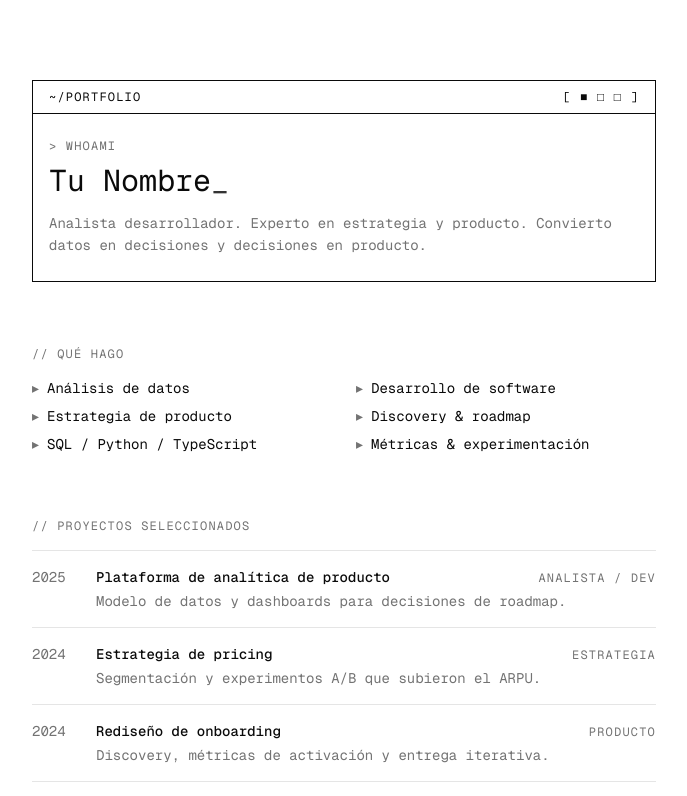
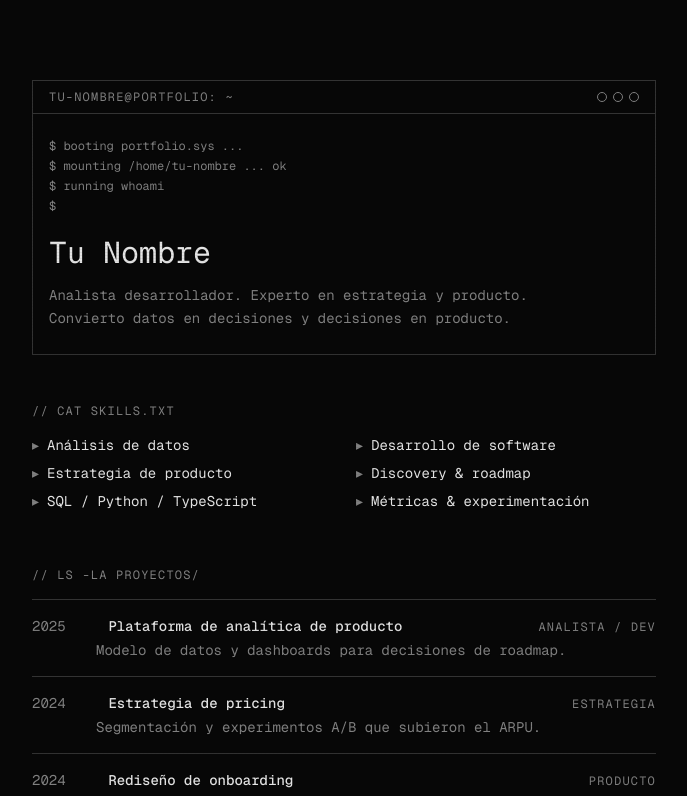
Before and after one commit to idmateos/igordiaz-web, a Next.js app: page / in a window 1280 px wide. Shown: the top 796 px of the page, without its empty margins (296-983 px from the left). Built offline with nearby package versions, Linux system fonts and the light colour scheme.

Commit message:
feat: add retro CRT terminal effects and boot sequence animation

```diff
--- a/app/globals.css
+++ b/app/globals.css
@@ -168,3 +168,72 @@
     @apply font-sans;
   }
 }
+
+/* ===== Retro CRT terminal effects ===== */
+
+/* Scanlines overlay */
+.crt-scanlines::before {
+  content: '';
+  position: fixed;
+  inset: 0;
+  z-index: 50;
+  pointer-events: none;
+  background: repeating-linear-gradient(
+    to bottom,
+    color-mix(in oklch, var(--foreground) 6%, transparent) 0px,
+    color-mix(in oklch, var(--foreground) 6%, transparent) 1px,
+    transparent 1px,
+    transparent 3px
+  );
+  mix-blend-mode: multiply;
+}
+
+/* Subtle vignette + flicker */
+.crt-screen {
+  animation: crt-flicker 4s infinite steps(60);
+}
+
+@keyframes crt-flicker {
+  0%,
+  97%,
+  100% {
+    opacity: 1;
+  }
+  98% {
+    opacity: 0.92;
+  }
+  99% {
+    opacity: 0.97;
+  }
+}
+
+/* Blinking block cursor */
+.crt-cursor {
+  display: inline-block;
+  width: 0.6em;
+  height: 1.05em;
+  margin-left: 0.1em;
+  background: var(--foreground);
+  vertical-align: text-bottom;
+  animation: crt-blink 1s steps(2) infinite;
+}
+
+@keyframes crt-blink {
+  50% {
+    opacity: 0;
+  }
+}
+
+/* Soft text glow like phosphor */
+.crt-glow {
+  text-shadow: 0 0 1px color-mix(in oklch, var(--foreground) 60%, transparent);
+}
+
+@media (prefers-reduced-motion: reduce) {
+  .crt-screen {
+    animation: none;
+  }
+  .crt-cursor {
+    animation: none;
+  }
+}
--- a/app/page.tsx
+++ b/app/page.tsx
@@ -1,3 +1,7 @@
+"use client"
+
+import { useEffect, useState } from "react"
+
 const STACK = [
   "Análisis de datos",
   "Desarrollo de software",
@@ -34,40 +38,120 @@ const WORK = [
   },
 ]
 
+const BOOT_LINES = [
+  "booting portfolio.sys ...",
+  "loading modules: analysis, dev, strategy, product ... ok",
+  "mounting /home/tu-nombre ... ok",
+  "running whoami",
+]
+
+function useBootSequence() {
+  const [shownLines, setShownLines] = useState<string[]>([])
+  const [done, setDone] = useState(false)
+
+  useEffect(() => {
+    const reduce = window.matchMedia("(prefers-reduced-motion: reduce)").matches
+    if (reduce) {
+      setShownLines(BOOT_LINES)
+      setDone(true)
+      return
+    }
+
+    let i = 0
+    const timers: ReturnType<typeof setTimeout>[] = []
+    const tick = () => {
+      setShownLines((prev) => [...prev, BOOT_LINES[i]])
+      i += 1
+      if (i < BOOT_LINES.length) {
+        timers.push(setTimeout(tick, 450))
+      } else {
+        timers.push(setTimeout(() => setDone(true), 500))
+      }
+    }
+    timers.push(setTimeout(tick, 350))
+    return () => timers.forEach(clearTimeout)
+  }, [])
+
+  return { shownLines, done }
+}
+
 export default function Page() {
+  const { shownLines, done } = useBootSequence()
+
   return (
-    <main className="min-h-screen bg-background text-foreground">
-      <div className="mx-auto flex min-h-screen max-w-2xl flex-col px-6 py-12 md:py-20">
-        {/* Header */}
-        <header className="mb-16 border border-foreground">
-          <div className="flex items-center justify-between border-b border-foreground px-4 py-2 text-xs uppercase tracking-widest">
-            <span>~/portfolio</span>
-            <span aria-hidden="true">[ ■ □ □ ]</span>
+    <main
+      className="crt-scanlines min-h-screen"
+      style={
+        {
+          "--term-bg": "oklch(0.13 0 0)",
+          "--term-fg": "oklch(0.92 0 0)",
+          "--term-dim": "oklch(0.6 0 0)",
+          "--term-line": "oklch(0.32 0 0)",
+          backgroundColor: "var(--term-bg)",
+          color: "var(--term-fg)",
+        } as React.CSSProperties
+      }
+    >
+      <div className="crt-screen crt-glow mx-auto flex min-h-screen max-w-2xl flex-col px-6 py-12 md:py-20">
+        {/* Window chrome */}
+        <div
+          className="overflow-hidden border"
+          style={{ borderColor: "var(--term-line)" }}
+        >
+          <div
+            className="flex items-center justify-between border-b px-4 py-2 text-xs uppercase tracking-widest"
+            style={{ borderColor: "var(--term-line)", color: "var(--term-dim)" }}
+          >
+            <span>tu-nombre@portfolio: ~</span>
+            <span aria-hidden="true" className="flex gap-1.5">
+              <span className="inline-block size-2.5 rounded-full border" style={{ borderColor: "var(--term-dim)" }} />
+              <span className="inline-block size-2.5 rounded-full border" style={{ borderColor: "var(--term-dim)" }} />
+              <span className="inline-block size-2.5 rounded-full border" style={{ borderColor: "var(--term-dim)" }} />
+            </span>
           </div>
+
+          {/* Boot sequence */}
           <div className="px-4 py-6">
-            <p className="text-xs uppercase tracking-widest text-muted-foreground">
-              {"> whoami"}
+            <div className="space-y-1 text-xs" style={{ color: "var(--term-dim)" }}>
+              {shownLines.map((line, idx) => (
+                <p key={idx}>
+                  <span className="select-none">$ </span>
+                  {line}
                 </p>
-            <h1 className="mt-2 text-2xl leading-tight md:text-3xl">
+              ))}
+            </div>
+
+            {/* whoami output */}
+            {done && (
+              <div className="mt-5 animate-in fade-in duration-500">
+                <h1 className="text-2xl leading-tight md:text-3xl">
                   Tu Nombre
-              <span className="inline-block w-3 animate-pulse">_</span>
+                  <span className="crt-cursor" aria-hidden="true" />
                 </h1>
-            <p className="mt-3 text-sm leading-relaxed text-muted-foreground">
-              Analista desarrollador. Experto en estrategia y producto. Convierto
-              datos en decisiones y decisiones en producto.
+                <p className="mt-3 max-w-prose text-sm leading-relaxed" style={{ color: "var(--term-dim)" }}>
+                  Analista desarrollador. Experto en estrategia y producto.
+                  Convierto datos en decisiones y decisiones en producto.
                 </p>
               </div>
-        </header>
+            )}
+          </div>
+        </div>
 
+        {/* Content fades in after boot */}
+        <div
+          className={`mt-12 flex flex-1 flex-col transition-opacity duration-700 ${
+            done ? "opacity-100" : "opacity-0"
+          }`}
+        >
           {/* Stack */}
-        <section className="mb-16">
-          <h2 className="mb-4 text-xs uppercase tracking-widest text-muted-foreground">
-            {"// qué hago"}
+          <section className="mb-14">
+            <h2 className="mb-4 text-xs uppercase tracking-widest" style={{ color: "var(--term-dim)" }}>
+              {"// cat skills.txt"}
             </h2>
             <ul className="grid grid-cols-1 gap-x-6 gap-y-2 text-sm sm:grid-cols-2">
               {STACK.map((item) => (
-              <li key={item} className="flex items-center gap-2">
-                <span aria-hidden="true" className="text-muted-foreground">
+                <li key={item} className="group flex items-center gap-2">
+                  <span aria-hidden="true" style={{ color: "var(--term-dim)" }} className="transition-transform group-hover:translate-x-0.5">
                     ▸
                   </span>
                   {item}
@@ -77,25 +161,33 @@ export default function Page() {
           </section>
 
           {/* Work */}
-        <section className="mb-16">
-          <h2 className="mb-4 text-xs uppercase tracking-widest text-muted-foreground">
-            {"// proyectos seleccionados"}
+          <section className="mb-14">
+            <h2 className="mb-4 text-xs uppercase tracking-widest" style={{ color: "var(--term-dim)" }}>
+              {"// ls -la proyectos/"}
             </h2>
-          <ul className="divide-y divide-border border-y border-border">
+            <ul className="border-y" style={{ borderColor: "var(--term-line)" }}>
               {WORK.map((p) => (
                 <li
                   key={p.title}
-                className="grid grid-cols-[3rem_1fr] gap-4 py-4 text-sm"
+                  className="group grid cursor-default grid-cols-[3rem_1fr] gap-4 border-b py-4 text-sm transition-colors last:border-b-0 hover:bg-[oklch(0.92_0_0/0.05)]"
+                  style={{ borderColor: "var(--term-line)" }}
                 >
-                <span className="text-muted-foreground">{p.year}</span>
+                  <span style={{ color: "var(--term-dim)" }}>{p.year}</span>
                   <div>
                     <div className="flex flex-wrap items-baseline justify-between gap-2">
-                    <h3 className="font-medium">{p.title}</h3>
-                    <span className="text-xs uppercase tracking-widest text-muted-foreground">
+                      <h3 className="font-medium">
+                        <span aria-hidden="true" className="mr-1 inline-block opacity-0 transition-opacity group-hover:opacity-100">
+                          {">"}
+                        </span>
+                        {p.title}
+                      </h3>
+                      <span className="text-xs uppercase tracking-widest" style={{ color: "var(--term-dim)" }}>
                         {p.role}
                       </span>
                     </div>
-                  <p className="mt-1 text-muted-foreground">{p.desc}</p>
+                    <p className="mt-1" style={{ color: "var(--term-dim)" }}>
+                      {p.desc}
+                    </p>
                   </div>
                 </li>
               ))}
@@ -103,35 +195,30 @@ export default function Page() {
           </section>
 
           {/* Contact */}
-        <footer className="mt-auto border-t border-foreground pt-6 text-sm">
-          <p className="mb-3 text-xs uppercase tracking-widest text-muted-foreground">
-            {"// contacto"}
+          <footer
+            className="mt-auto border-t pt-6 text-sm"
+            style={{ borderColor: "var(--term-line)" }}
+          >
+            <p className="mb-3 text-xs uppercase tracking-widest" style={{ color: "var(--term-dim)" }}>
+              {"// ./contacto.sh"}
             </p>
             <div className="flex flex-wrap gap-x-6 gap-y-2">
-            <a
-              href="mailto:hola@tudominio.com"
-              className="underline-offset-4 hover:underline"
-            >
+              <a href="mailto:hola@tudominio.com" className="underline-offset-4 hover:underline">
                 hola@tudominio.com
               </a>
-            <a
-              href="https://linkedin.com"
-              className="underline-offset-4 hover:underline"
-            >
+              <a href="https://linkedin.com" className="underline-offset-4 hover:underline">
                 LinkedIn
               </a>
-            <a
-              href="https://github.com"
-              className="underline-offset-4 hover:underline"
-            >
+              <a href="https://github.com" className="underline-offset-4 hover:underline">
                 GitHub
               </a>
             </div>
-          <p className="mt-6 text-xs text-muted-foreground">
+            <p className="mt-6 text-xs" style={{ color: "var(--term-dim)" }}>
               © {new Date().getFullYear()} — hecho con café y SQL.
             </p>
           </footer>
         </div>
+      </div>
     </main>
   )
 }
```
Lines whose indentation alone changed are shown as unchanged.
